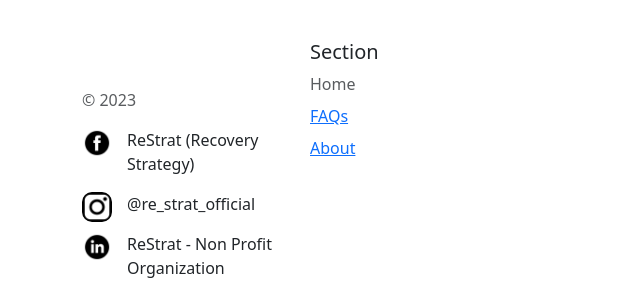
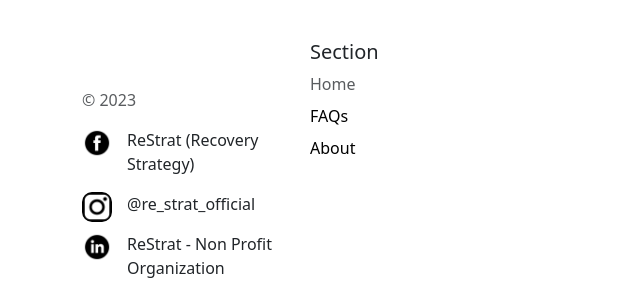
Before and after one commit to chryssa-pat/ReStrat, a PHP site: page /main.html in a window 1280 px wide. Shown: the part 1652-1952 px from the top of the page, without its empty margins (0-640 px from the left). Run offline with PHP 8.4, Linux system fonts and the light colour scheme.

Commit message:
Update main.css

```diff
--- a/css/main.css
+++ b/css/main.css
@@ -8,6 +8,11 @@
     text-decoration: none;
     color: black;
 }
+.sfaqs a,.saboutus a{
+    text-decoration: none;
+    color: black;
+}
+
 
 .login:hover {
         background-color: rgb(11, 93, 212);
```
